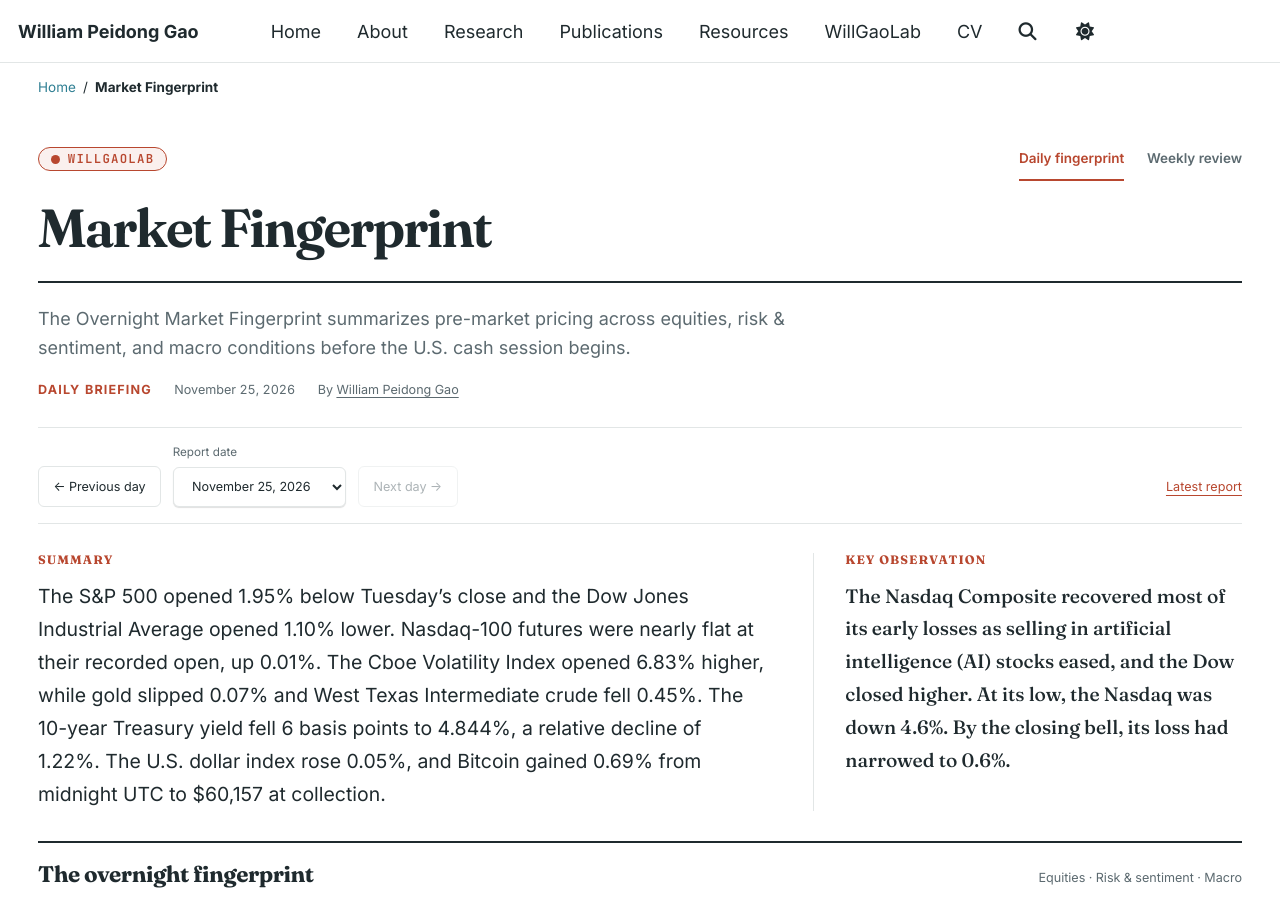
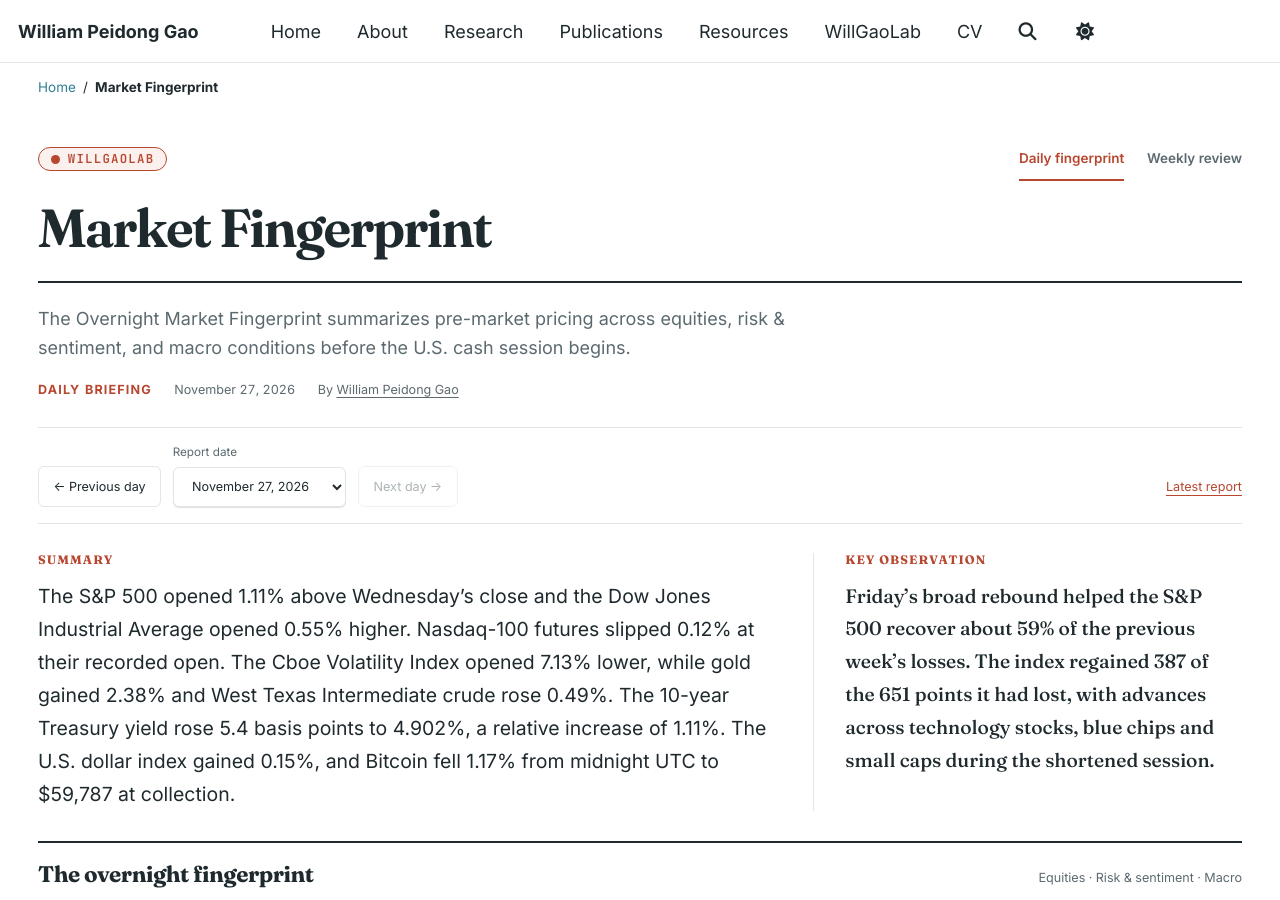
Before and after one commit to PeidongGao/WilliamGaoWeb, a Jekyll site: the page built from _pages/market-fingerprint.md, in a window 1280 px wide and 900 px high. Built offline with Jekyll 4.4.1, drawn with Linux system fonts in a browser that asks for light colours; some of the changed text lies outside the part shown.

Commit message:
Publish November 27 Daily Market Fingerprint

```diff
--- a/_data/market_commentary.yml
+++ b/_data/market_commentary.yml
@@ -1,3 +1,11 @@
+- date: "2026-11-27"
+  summary: "The S&P 500 opened 1.11% above Wednesday’s close and the Dow Jones Industrial Average opened 0.55% higher. Nasdaq-100 futures slipped 0.12% at their recorded open. The Cboe Volatility Index opened 7.13% lower, while gold gained 2.38% and West Texas Intermediate crude rose 0.49%. The 10-year Treasury yield rose 5.4 basis points to 4.902%, a relative increase of 1.11%. The U.S. dollar index gained 0.15%, and Bitcoin fell 1.17% from midnight UTC to $59,787 at collection."
+  key_observation: "Friday’s broad rebound helped the S&P 500 recover about 59% of the previous week’s losses. The index regained 387 of the 651 points it had lost, with advances across technology stocks, blue chips and small caps during the shortened session."
+  market_notes:
+    - "The S&P 500 extended its opening gain to close 1.6% higher at 7,297.49, finishing the week up 5.6% but still 264 points below its November 13 close."
+    - "The Nasdaq Composite led Friday’s advance with a 2.3% gain, while the small-cap Russell 2000 rose 1.7% and the Dow gained 592 points, or 1.2%."
+    - "Anthropic climbed 11% to $91.88, putting it back above its $83 initial public offering price after it ended Wednesday below that level."
+
 - date: "2026-11-25"
   summary: "The S&P 500 opened 1.95% below Tuesday’s close and the Dow Jones Industrial Average opened 1.10% lower. Nasdaq-100 futures were nearly flat at their recorded open, up 0.01%. The Cboe Volatility Index opened 6.83% higher, while gold slipped 0.07% and West Texas Intermediate crude fell 0.45%. The 10-year Treasury yield fell 6 basis points to 4.844%, a relative decline of 1.22%. The U.S. dollar index rose 0.05%, and Bitcoin gained 0.69% from midnight UTC to $60,157 at collection."
   key_observation: "The Nasdaq Composite recovered most of its early losses as selling in artificial intelligence (AI) stocks eased, and the Dow closed higher. At its low, the Nasdaq was down 4.6%. By the closing bell, its loss had narrowed to 0.6%."
```
